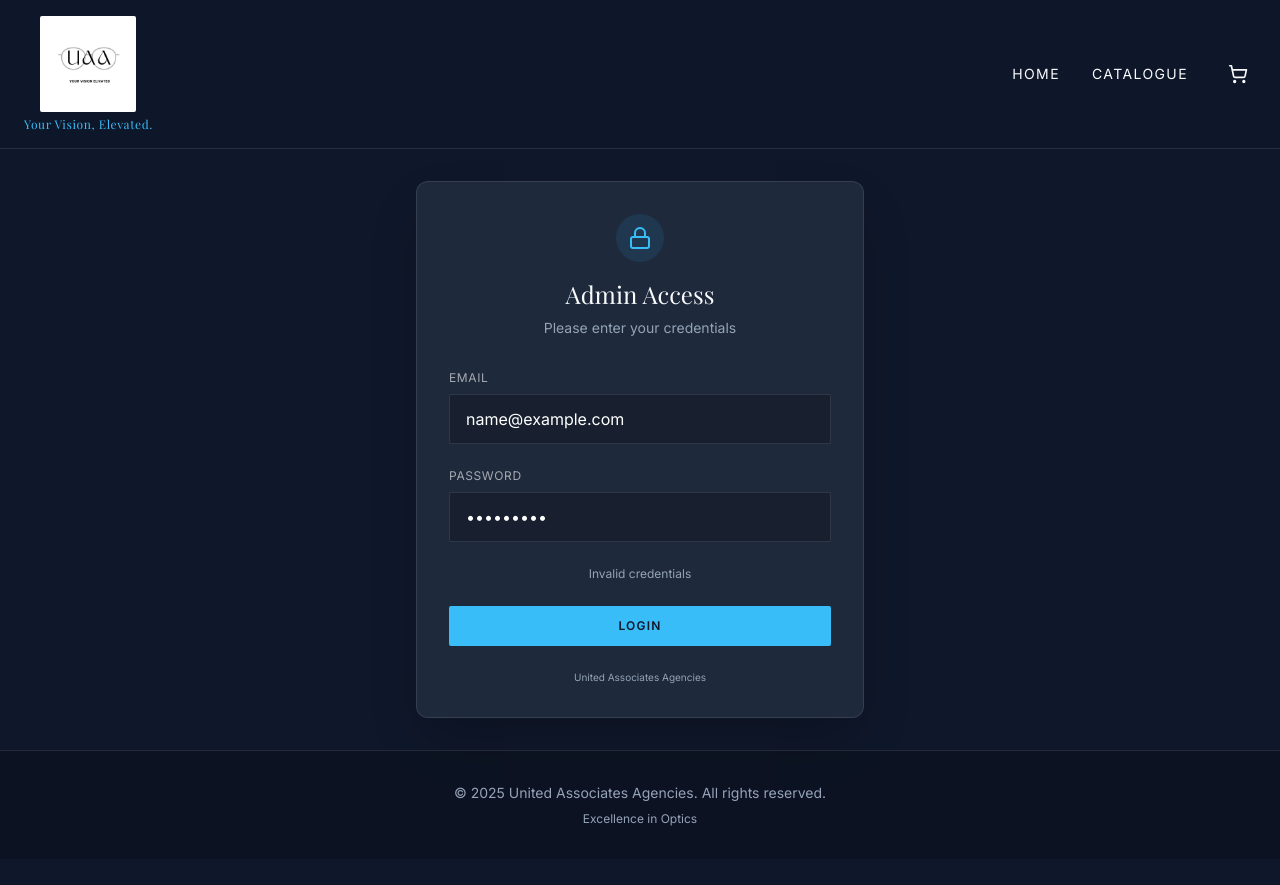
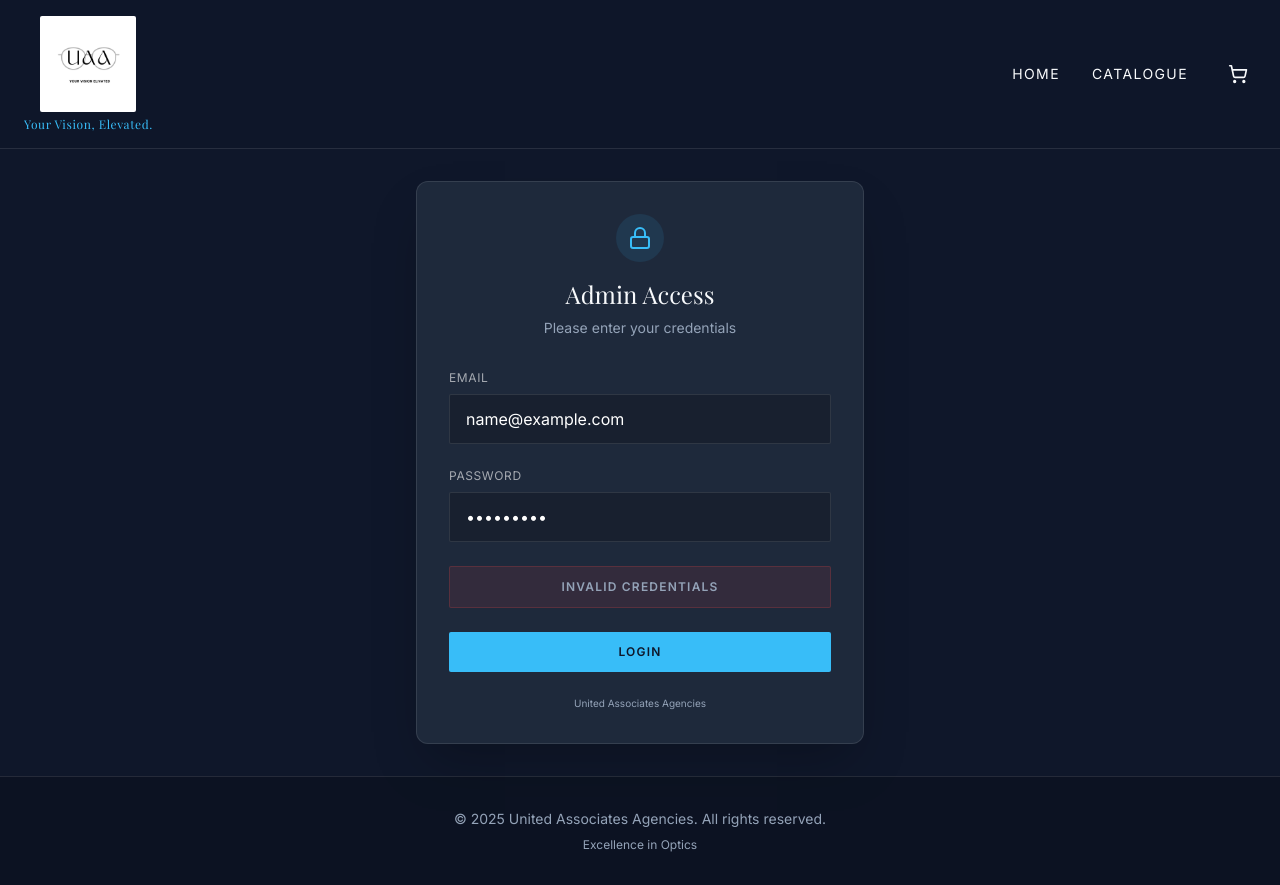
Before and after one commit to Zeeshan023Baig/UAA, a React (Vite) app: page /admin in a window 1280 px wide. Both pictures are taken after typing "name@example.com", "Sample123" into the empty fields and a click on the button "LOGIN". Before the commit the page ends 859 px from the top, so only its background shows below. Built offline with nearby package versions, Linux system fonts and the light colour scheme; no server answers; the database is empty; a web font is replaced by a local one.

Commit message:
Style: Make login error message more prominent (red)

```diff
--- a/src/components/Login.jsx
+++ b/src/components/Login.jsx
@@ -51,7 +51,9 @@ const Login = ({ onLogin }) => {
                     </div>
 
                     {error && (
-                        <p className="text-red-400 text-xs text-center">{error}</p>
+                        <div className="bg-red-500/10 border border-red-500/20 p-3 rounded-sm">
+                            <p className="text-red-500 text-xs font-bold text-center uppercase tracking-widest">{error}</p>
+                        </div>
                     )}
 
                     <button
```
